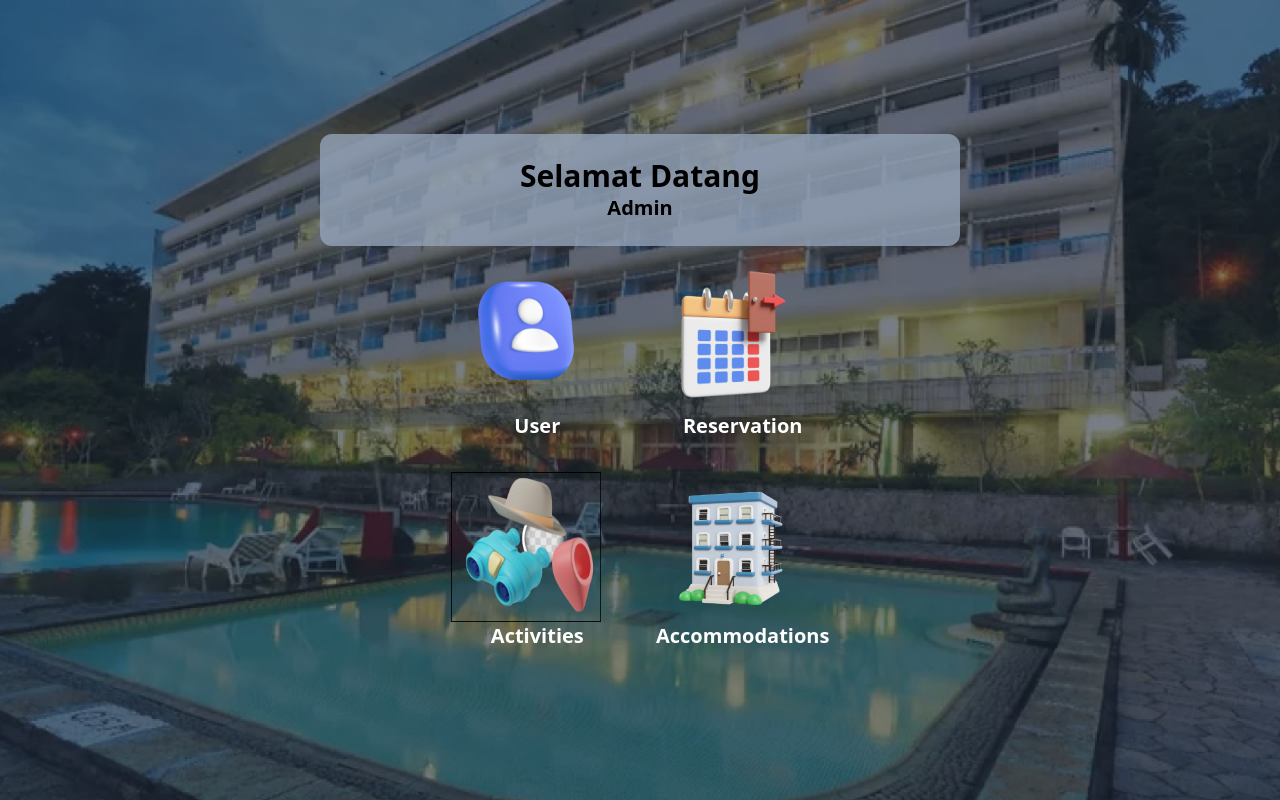
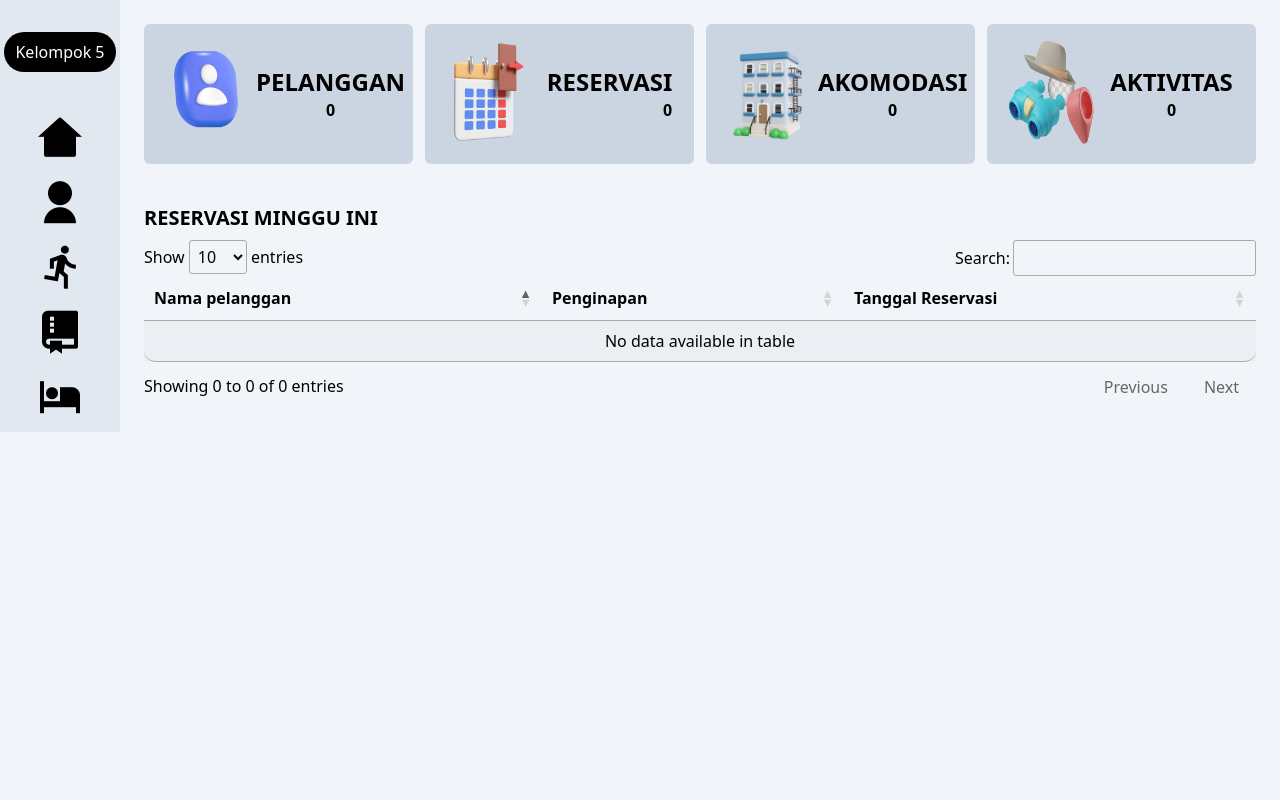
Before and after one commit to Arya0D/tugas3_kelompok5, a PHP site: page / in a window 1280 px wide. Run offline with PHP 8.4, Linux system fonts and the light colour scheme; data that the repository does not hold is empty; some libraries are stand-ins or nearby versions.

Commit message:
add navbar and dashboard

```diff
--- a/app/controllers/Controllers.php
+++ b/app/controllers/Controllers.php
@@ -1,7 +1,13 @@
 <?php
+require_once "../app/models/Models.php";
 class Controller{
+    private $model;
+
+    public function __construct() {
+        $this->model = new Model();
+    }
     public function index() {
+        $reservation=$this->model->getReservation();
         require_once '../app/views/dashboard.php';
-
     }
 }
--- a/app/controllers/ReservationController.php
+++ b/app/controllers/ReservationController.php
@@ -12,7 +12,7 @@ class ReservationController {
     public function index() {
         $reservation = $this->reservationModel->getAllReservation();
         $user = $this->reservationModel->getAlluser();
-        require_once '../app/views/reservation/index.php';
+        require_once '../app/views/reservation/reservation.php';
 
     }
 
--- /dev/null
+++ b/app/models/Models.php
@@ -0,0 +1,21 @@
+<?php
+require_once '../config/database.php';
+class Model{
+    private $db;
+
+    public function __construct() {
+        $this->db = (new Database())->connect();
+    }
+
+    public function getTableRow($table){
+        $query = $this->db->query("SELECT * FROM $table");
+        return $query->rowCount();
+    }
+
+    public function getReservation(){
+        $query = $this->db->query("SELECT * FROM reservations join users on reservations.id_user = users.id_user join accommodations on reservations.id_penginapan = accommodations.id_penginapan where status_pembayaran = 1 and tanggal_reservasi between    DATE_SUB(CURDATE(), INTERVAL WEEKDAY(CURDATE()) DAY) -- Senin minggu ini
+    AND DATE_ADD(DATE_SUB(CURDATE(), INTERVAL WEEKDAY(CURDATE()) DAY), INTERVAL 6 DAY) order by tanggal_reservasi");
+        return $query->fetchAll(PDO::FETCH_ASSOC);
+    }
+
+}
--- a/app/views/dashboard.php
+++ b/app/views/dashboard.php
@@ -1,25 +1,63 @@
-<div class="flex flex-col justify-center items-center h-screen bg-[url('/images/background.png')] bg-cover">
-    <div class="bg-slate-400/80 text-center w-1/2 text-xl font-bold p-6 rounded-xl">
-        <h1 class="text-3xl">Selamat Datang</h1>
-        <h3>Admin</h3>
-    </div>
-    <div class="grid max-md:grid-cols-1 max-md:grid-rows-1 grid-cols-2 grid-rows-2">
-        <a href="/user/index" class="w-8 h-8 p-4 w-full h-full">
-            <img src="/images/user.png" alt="" class="w-[150px] h-[150px]">
-            <h1 class="text-center font-bold text-white text-xl">User</h1>
-        </a>
-        <a href="/reservation/index" class="w-8 h-8 p-4 w-full h-full">
-            <img src="/images/reservation.png" alt="" class="w-[150px] h-[150px]">
-            <h1 class="text-center font-bold text-white text-xl">Reservation</h1>
-        </a>
-        <a href="/activites/index" class="w-8 h-8 p-4 w-full h-full">
-            <img src="/images/activities.png" alt="" class="w-[150px] h-[150px]">
-            <h1 class="text-center font-bold text-white text-xl">Activities</h1>
-        </a>
-        <a href="/accommodations/index" class="w-8 h-8 p-4 w-full h-full">
-            <img src="/images/accommodations.png" alt="" class="w-[150px] h-[150px]">
-            <h1 class="text-center font-bold text-white text-xl">Accommodations</h1>
-        </a>
+<div class="flex h-full">
 
-    </div>
+<div class="flex-1 p-4 h-full">
+    <div class="flex gap-3 justify-center flex-wrap mb-10">
+        <div class="flex  bg-slate-300 p-3 flex-1 rounded-md">
+            <img src="/images/user.png" alt="" width="100">
+            <div class="m-auto text-center font-bold uppercase">
+            <h1 class="text-2xl">Pelanggan</h1>
+            <div><?= $this->model->getTableRow("users")?></div>
+            </div>
+
+        </div>
+        <div class="flex  bg-slate-300 p-3 flex-1 rounded-md">
+            <img src="/images/reservation.png" alt="" width="100">
+            <div class="m-auto font-bold uppercase">
+            <h1 class="text-2xl">Reservasi</h1>
+            <div class="text-right"><?= $this->model->getTableRow("reservations")?></div>
+            </div>
+
+        </div>
+        <div class="flex  bg-slate-300 p-3 flex-1 rounded-md">
+            <img src="/images/accommodations.png" alt="" width="100">
+            <div class="m-auto text-center font-bold uppercase">
+            <h1 class="text-2xl">Akomodasi</h1>
+            <div><?= $this->model->getTableRow("accommodations")?></div>
+            </div>
+
+        </div>
+        <div class="flex  bg-slate-300 p-3 flex-1 rounded-md">
+            <img src="/images/activitie.png" alt="" width="100">
+            <div class="m-auto text-center font-bold uppercase">
+            <h1 class="text-2xl">aktivitas</h1>
+            <div><?= $this->model->getTableRow("activities")?></div>
+            </div>
+
+        </div>
+
 </div>
+<div>
+    <h1 class="text-xl font-bold mb-2 uppercase">Reservasi Minggu ini</h1>
+   <table class="display w-full rounded-xl" id="table">
+    <thead>
+    <tr class="text-center">
+        <th>Nama pelanggan</th>
+        <th>Penginapan</th>
+        <th>Tanggal Reservasi</th>
+    </tr>
+    </thead>
+   <tbody>
+   <?php foreach($reservation as $x): ?>
+    <tr>
+
+            <td><?=$x["nama"]?></td>
+            <td><?=$x["nama_penginapan"]?></td>
+            <td><?=$x["tanggal_reservasi"]?></td>
+
+    </tr>
+    <?php endforeach; ?>
+   </tbody>
+
+   </table>
+</div>
+</div>
--- a/public/index.php
+++ b/public/index.php
@@ -5,8 +5,36 @@
     <meta name="viewport" content="width=device-width, initial-scale=1.0">
     <title>Document</title>
     <script src="https://cdn.tailwindcss.com"></script>
+    <link
+    href="https://cdn.jsdelivr.net/npm/remixicon@4.5.0/fonts/remixicon.css"
+    rel="stylesheet"
+/>
+<link rel="stylesheet" href="https://cdn.datatables.net/2.1.8/css/dataTables.dataTables.css">
+<link rel="stylesheet" href="/public/style.css">
 </head>
-<body class="bg-slate-800">
+<body  class=" bg-slate-100">
+    <div class="h-full flex">
+<div class="w-[120px]  bg-slate-200  p-1 pt-8">
+    <div  class="sticky top-[32px]">
+    <div class="w-full bg-black text-white p-2 text-center rounded-3xl">Kelompok 5</div>
+<div class="mt-10 flex">
+    <ul class="mx-auto flex flex-col gap-4">
+    <a href="/" class="text-5xl"><i class="ri-home-2-fill"></i></a>
+
+        <a  href="/user/index" class="text-5xl"><i class="ri-user-fill"></i></a>
+
+        <a href="/activities/index" class="text-5xl"><i class="ri-run-line"></i></a>
+
+        <a href="/reservation/index" class="text-5xl"><i class="ri-git-repository-fill"></i></a>
+
+        <a href="/accommodations/index" class="text-5xl"><i class="ri-hotel-bed-fill"></i></a>
+    </ul>
+</div>
+    </div>
+
+</div>
+
+    <div class="flex-1 h-full p-2">
 <?php
 
 ini_set('display_errors', 1);
@@ -17,5 +45,11 @@ error_reporting(E_ALL);
 require_once '../routes.php';
 
 ?>
+</div>
+<script  src="https://code.jquery.com/jquery-3.7.1.js"></script>
+<script src="https://cdn.datatables.net/2.1.8/js/dataTables.js"></script>
+<script src="https://cdn.datatables.net/2.1.8/js/dataTables.tailwindcss.js"></script>
+<script>new DataTable('#table');</script>
+</div>
 </body>
 </html>
--- a/routes.php
+++ b/routes.php
@@ -78,7 +78,6 @@ if ($url == '/user/index') { //users
     $reseervation_controller->update($id, $_POST);
 } elseif (preg_match('/\/resrvation\/delete\/(\d+)/', $url, $matches) && $requestMethod == 'GET') {
     $id = $matches[1];
-    $reservation_controller->delete($id);
     $reseervation_controller->delete($id);
 }elseif($url == '/'){ //accommodations
     $controller->index();
```
Also changed, not shown: app/views/accommodations/index.php (+2 -10 lines), app/views/reservation/index.php (deleted, +0 -24 lines), app/views/reservation/reservation.php (added, +28 -0 lines), app/views/user/index.php (+0 -9 lines), public/images/activitie.png (added), public/images/activities.png (deleted).
